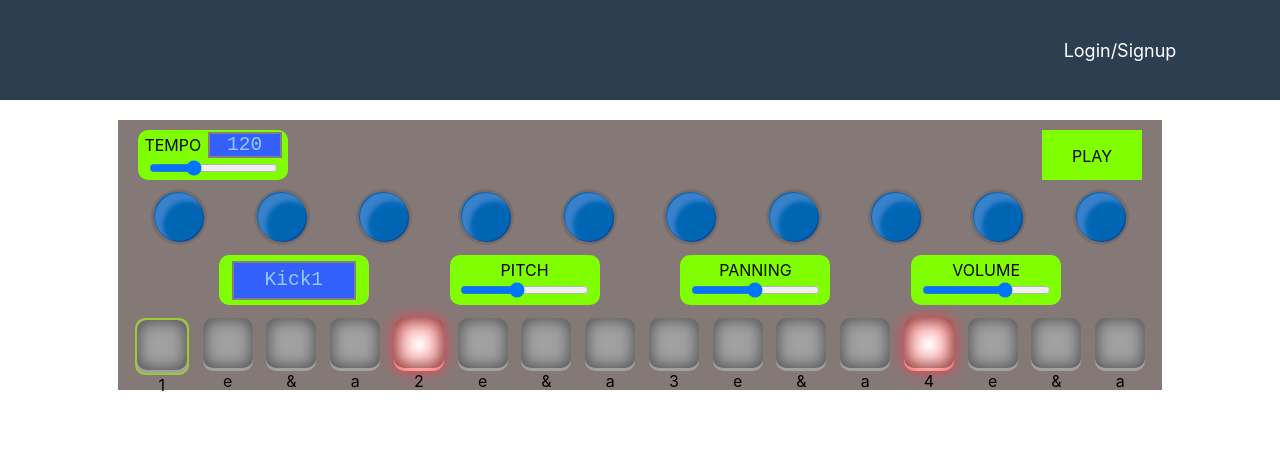
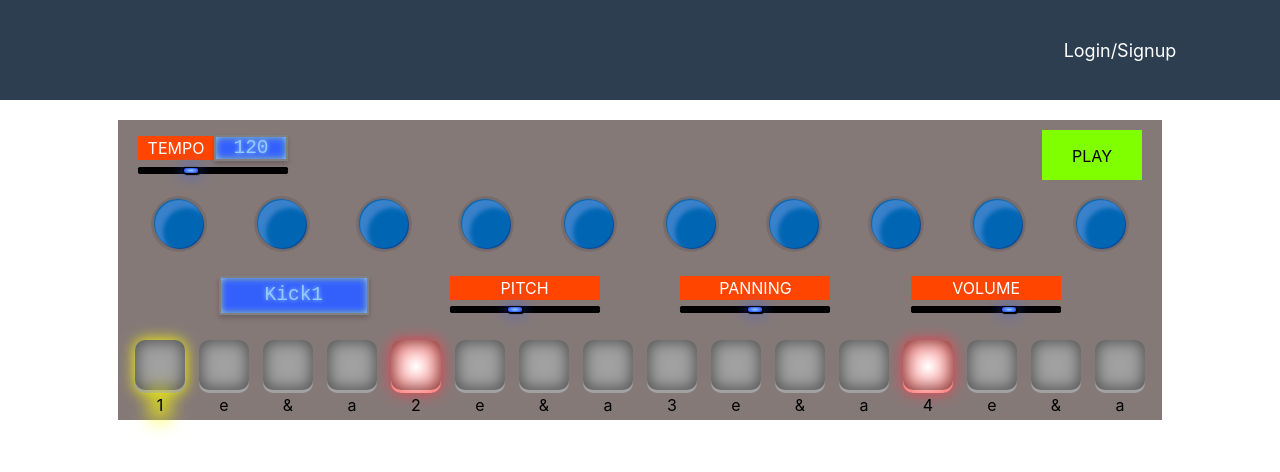
Before and after one commit to moshriguez/drum-machine-frontend, a React (Create React App) app: page / in a window 1280 px wide. Shown: the top 472 px of the page. Built offline with nearby package versions, Linux system fonts and the light colour scheme; no server answers.

Commit message:
styled range inputs

```diff
--- a/src/App.css
+++ b/src/App.css
@@ -46,7 +46,7 @@ a.active {
 /* Drum Machine */
 .drum-machine {
   width: 80%;
-  height: 250px;
+  height: 280px;
   background-color: #857978;
   margin: 20px auto;
   padding: 10px;
@@ -178,8 +178,6 @@ a.active {
   background-color:#a1a1a1;
 }
 
-/* .not-selected {
-} */
 
 .selected {
   box-shadow: 0 0 15px #EE4352;
@@ -187,17 +185,70 @@ a.active {
 }
 
 .sequence-pad .current-note {
-  border: 2px solid yellowgreen;
+  box-shadow: 0 0 15px yellow;
+}
+
+.sequence-pad span {
+  margin-top: 2px;
+}
+
+.current-note + span {
+  box-shadow: 0px 0px 20px 6px yellow;
+  background-color: #ffff0078;
+  border-radius: 50%;
 }
 
 .tempo-control, .volume-control, .selected-drum-show, .panning-control, .pitch-control {
   height: 50px;
   width: 150px;
-  border-radius: 10px;
-  background-color: chartreuse;
+  /* border-radius: 10px;
+  background-color: chartreuse; */
   display: flex;
   justify-content: center;
   align-items: center;
+}
+
+/* Slider Inputs */
+input[type="range"] {
+  -webkit-appearance: none;
+  margin-top: 6px;
+  width: 100%;
+}
+
+input[type=range]:focus {
+  outline: none;
+}
+
+input[type=range]::-webkit-slider-runnable-track {
+  width: 100%;
+  height: 7px;
+  cursor: pointer;
+  background: black;
+  border-radius: 1.3px;
+}
+
+input[type=range]::-webkit-slider-thumb {
+  box-shadow: 1px 1px 1px #000000, 0px 0px 1px #0d0d0d, 0 0 15px var(--lcd-bg-color);
+  border: 1px solid #000000;
+  height: 7px;
+  width: 16px;
+  border-radius: 3px;
+  background: radial-gradient(var(--lcd-text-color), var(--lcd-bg-color) 70%);
+  cursor: pointer;
+  -webkit-appearance: none;
+}
+
+input[type=range]:focus::-webkit-slider-thumb {
+  box-shadow: 1px 1px 1px #000000, 0px 0px 1px #0d0d0d, 0 0 15px #ff726f;
+  background: radial-gradient(#ffb1af, #ff726f 70%);
+}
+
+.volume-control label, .tempo-control label, .panning-control label, .pitch-control label {
+  background-color: orangered;
+  padding: 2px 0px;
+  color: white;
+  width: 100%;
+  text-align: center;
 }
 
 .volume-control, .tempo-control, .panning-control, .pitch-control  {
@@ -334,6 +385,8 @@ a.active {
   border: 2px solid gray;
   font-family: monospace;
   color: var(--lcd-text-color);
+  text-shadow: 0 0 4px var(--lcd-text-color);
+  box-shadow: 0 3px 5px 0 rgba(0,0,0,0.2), inset 0 0 6px 1px var(--lcd-text-color),inset 0 0 5px 1px rgba(0,0,0,0.5);
 }
 
 .digital-display p {
@@ -343,12 +396,12 @@ a.active {
 }
 
 .selected-drum-show .digital-display {
-  width: 80%;
+  width: 100%;
   height: 70%;
 }
 
 .tempo-control .digital-display {
-  width: 70px;
+  min-width: 70px;
 }
 
 .drum-pad {
```
